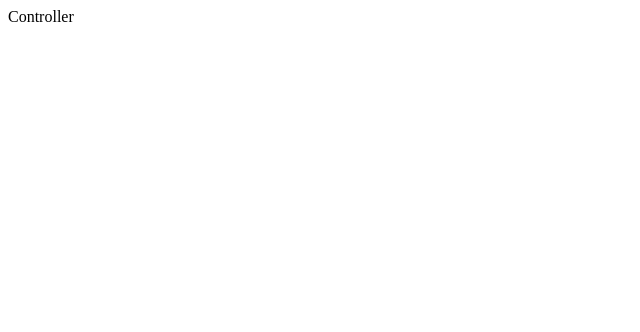
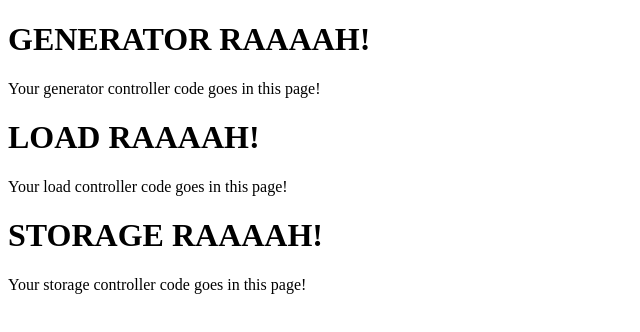
Before and after one commit to slacgismo/family-day-website, a Next.js app in the folder family-day/: page /controller in a window 1280 px wide. Shown: the top 332 px of the page, without its empty margins (0-640 px from the left). Built offline with nearby package versions, Linux system fonts and the light colour scheme.

Commit message:
wow window too small, ok

```diff
--- a/family-day/pages/controller.tsx
+++ b/family-day/pages/controller.tsx
@@ -19,11 +19,19 @@ import { useDispatch } from 'react-redux'
 import { useState } from 'react'
 import { AppDispatch, useAppSelector } from '@/store/store'
 import { useSelector } from 'react-redux'
+import ControllerGenerator from '@/app/modules/controller/generator'
+import ControllerLoad from '@/app/modules/controller/load'
+import ControllerStorage from '@/app/modules/controller/storage'
 
 export default function Controller() {
     return (
       <div>
-        Controller
+        <h1> GENERATOR RAAAAH!</h1>
+          <ControllerGenerator />
+        <h1> LOAD RAAAAH!</h1>
+          <ControllerLoad />
+        <h1> STORAGE RAAAAH!</h1>
+          <ControllerStorage />
       </div>
     )
   }
--- a/family-day/pages/display.tsx
+++ b/family-day/pages/display.tsx
@@ -9,7 +9,7 @@ The Display page is intended to be a dynamically generated, simple viewing page.
 export default function Display() {
     return (
       <div>
-        Controller
+        Display
       </div>
     )
   }
--- a/family-day/src/app/modules/controller/generator.tsx
+++ b/family-day/src/app/modules/controller/generator.tsx
@@ -5,3 +5,11 @@ import { useDispatch } from 'react-redux'
 import { useState } from 'react'
 import { AppDispatch, useAppSelector } from '@/store/store'
 import { useSelector } from 'react-redux'
+
+export default function ControllerGenerator () {
+    return(
+        <div>
+            Your generator controller code goes in this page!
+        </div>
+    )
+}
--- a/family-day/src/app/modules/controller/load.tsx
+++ b/family-day/src/app/modules/controller/load.tsx
@@ -5,3 +5,11 @@ import { useDispatch } from 'react-redux'
 import { useState } from 'react'
 import { AppDispatch, useAppSelector } from '@/store/store'
 import { useSelector } from 'react-redux'
+
+export default function ControllerLoad () {
+    return(
+        <div>
+            Your load controller code goes in this page!
+        </div>
+    )
+}
--- a/family-day/src/app/modules/controller/storage.tsx
+++ b/family-day/src/app/modules/controller/storage.tsx
@@ -5,3 +5,11 @@ import { useDispatch } from 'react-redux'
 import { useState } from 'react'
 import { AppDispatch, useAppSelector } from '@/store/store'
 import { useSelector } from 'react-redux'
+
+export default function ControllerStorage () {
+    return(
+        <div>
+            Your storage controller code goes in this page!
+        </div>
+    )
+}
```
